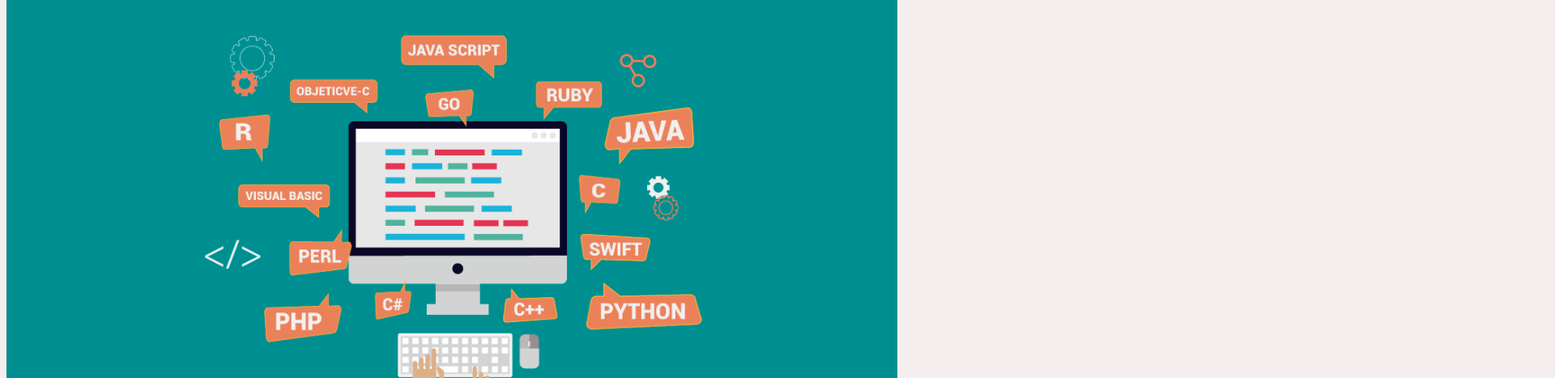
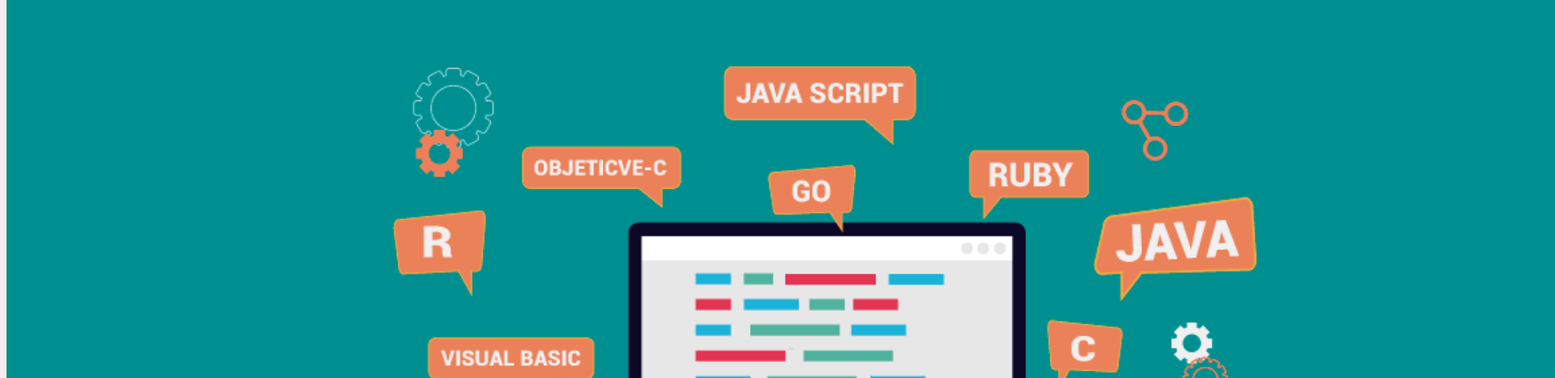
Before and after one commit to Ronaldosdeltas/Meu_Portif-lio, a plain HTML site: page index.html in a window 1280 px wide. Shown: the part 149-616 px from the top of the page at 81% size, 1920 px wide, since content can reach past the window. Drawn offline with Linux system fonts and the light colour scheme.

Commit message:
Update main.css

```diff
--- a/main.css
+++ b/main.css
@@ -40,7 +40,7 @@ color: white;
     width: 200px;
 }
 .imagem1{
-    width: 1100px;
+    width: 2000px;
 }
 button{
     background-color:rgb(32, 187, 32);
```
